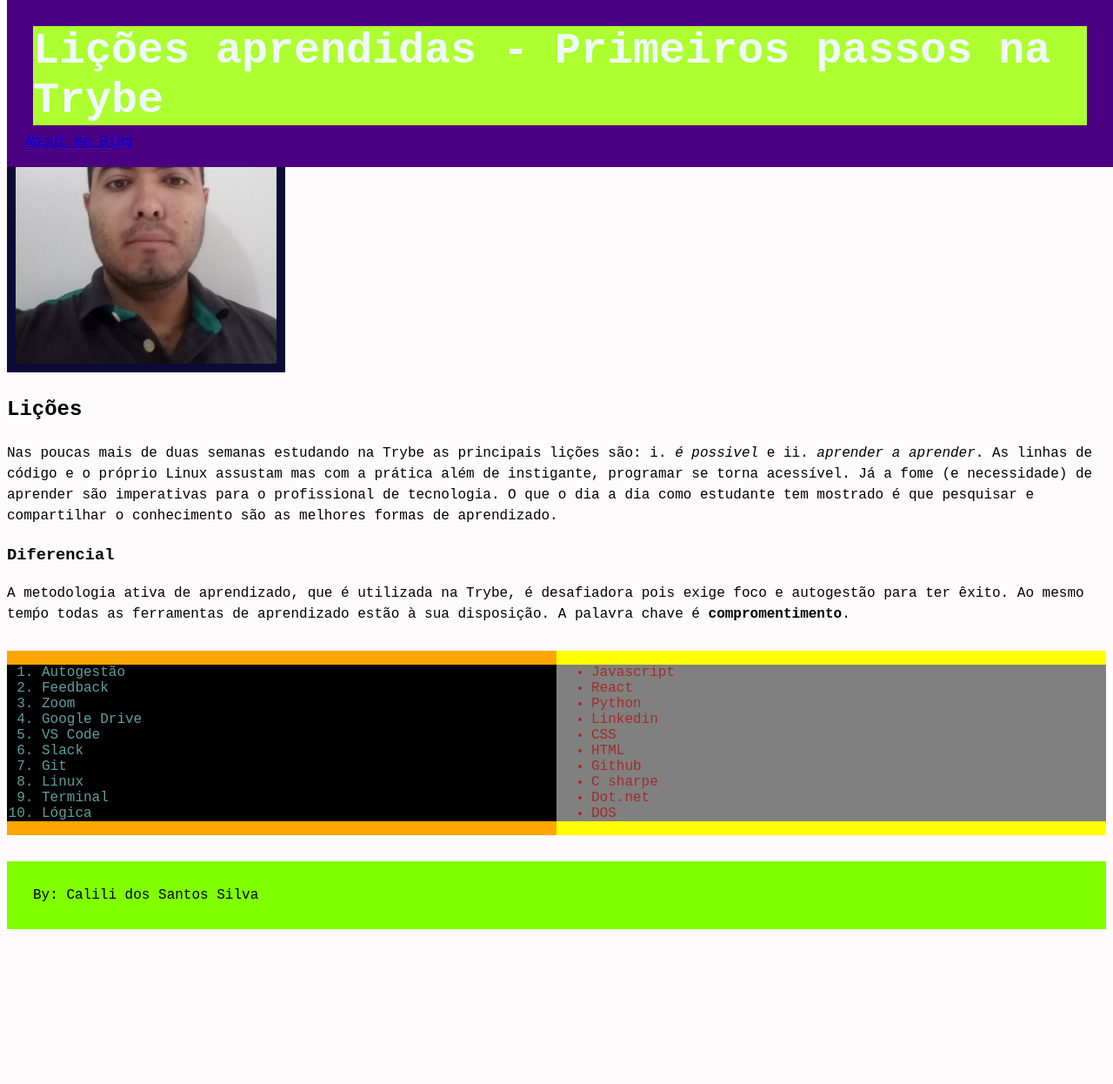
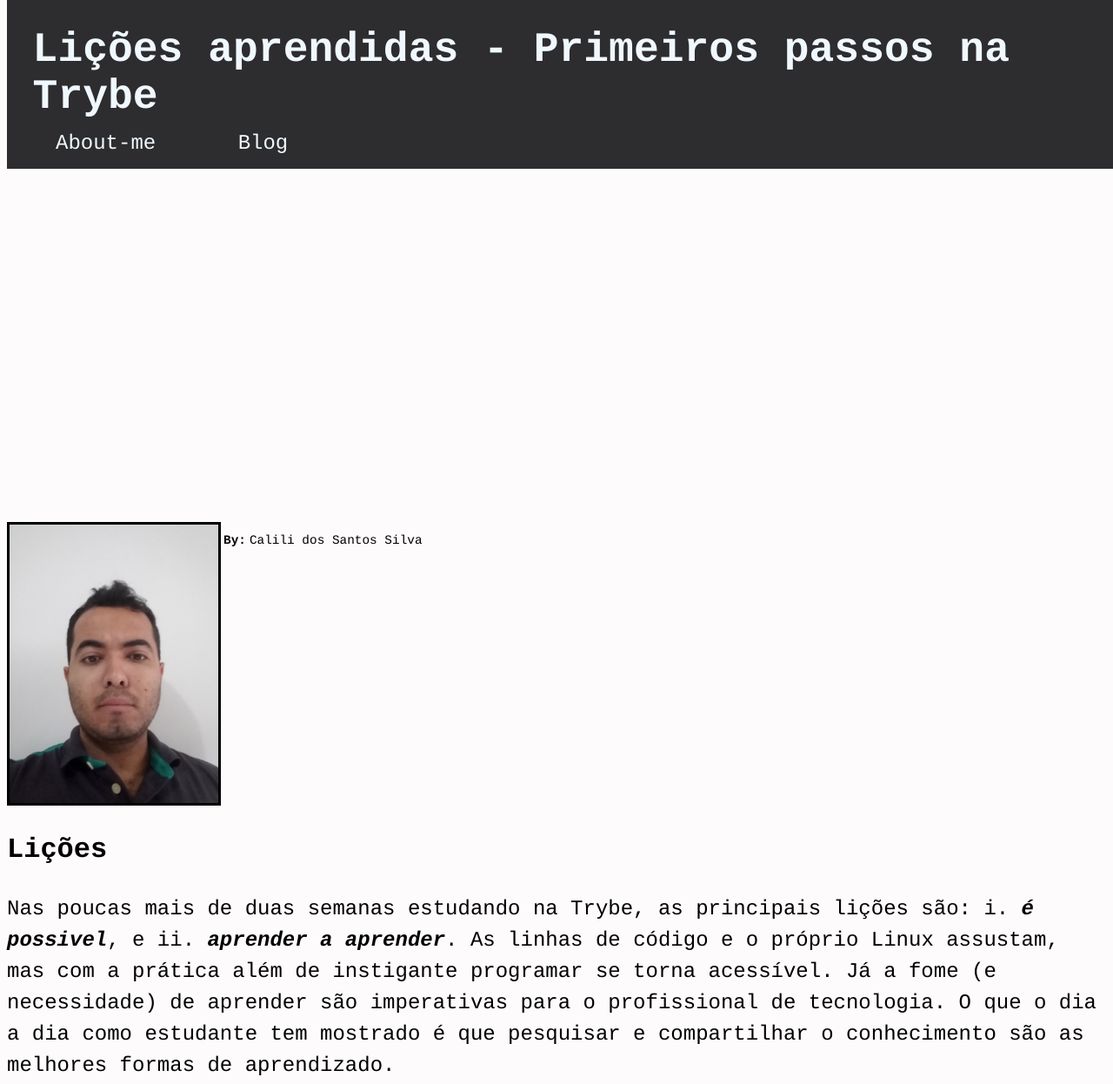
Before and after one commit to calilisantos/lessons-learned-project, a plain HTML site: page index.html in a window 1280 px wide. Shown: the top 1246 px of the page at 87% size. Before the commit the page ends 1076 px from the top, so only its background shows below. Drawn offline with Linux system fonts and the light colour scheme.

Commit message:
refatorando CSS

```diff
--- a/index.html
+++ b/index.html
@@ -5,44 +5,35 @@
 <meta http-equiv="X-UA-Compatible" content="IE=edge">
 <meta name="viewport" content="width=device-width, initial-scale=1.0">
 <title>Lições aprendidas - Trybe!</title>
-
 <link rel="stylesheet" href="style.css">
-
 </head>
 <body>
-
     <header id="cabecalho">
         <h1  id="titulo"> <strong>Lições aprendidas - Primeiros passos na Trybe </strong></h1>
-
         <nav>
-    <a href='https://www.escavador.com/sobre/7384448/calili-dos-santos-silva' target='_blank'> About me </a>
-    <a href='https://investidordireto.blogspot.com/' target='_blank'> Blog </a>
+            <a class="link" href='https://www.escavador.com/sobre/7384448/calili-dos-santos-silva' target='_blank'> About-me </a>
+            <a class="link" href='https://investidordireto.blogspot.com/' target='_blank'> Blog </a>
         </nav>
     </header>
-
     <main>
-
-    <img id="minha_foto" src="foto.jpg" alt="Perfil.jpg" >
-
+        <img id="minha_foto" src="foto.jpg" alt="Perfil" >
         <article class="artigos">
             <h2> Lições</h2>
-    Nas poucas mais de duas semanas estudando na Trybe as principais lições são: i. <em>é possivel</em> e
-    ii. <em>aprender a aprender</em>. As linhas de código e o próprio Linux assustam mas com a prática além de
-    instigante, programar se torna acessível. Já a fome (e necessidade) de aprender são imperativas para o profissional
+            Nas poucas mais de duas semanas estudando na Trybe, as principais lições são: i. <em><strong>é possivel</strong></em>, e
+            ii. <em><strong>aprender a aprender</strong></em>. As linhas de código e o próprio Linux assustam, mas com a prática além de
+            instigante programar se torna acessível. Já a fome (e necessidade) de aprender são imperativas para o profissional
             de tecnologia. O que o dia a dia como estudante tem mostrado é que pesquisar e compartilhar o conhecimento são as
             melhores formas de aprendizado.
         </article>
-
         <section class="artigos">
-    <h3>Diferencial</h3>
+            <h2>Diferencial</h2>
             <aside>A metodologia ativa de aprendizado, que é utilizada na Trybe, é desafiadora pois exige foco e autogestão para
-    ter êxito. Ao mesmo temṕo todas as ferramentas de aprendizado estão à sua disposição. A palavra chave é
+            ter êxito. Ao mesmo tempo todas as ferramentas de aprendizado estão à sua disposição. A palavra chave é
             <strong>compromentimento</strong>.
             </aside>
         </section>
-
-
         <section  class="lado-esquerdo">
+            <h3>Lições aprendidas</h3>
             <ol id="licoes_aprendidas">
                 <li> Autogestão </li>
                 <li> Feedback </li>
@@ -56,8 +47,8 @@
                 <li> Lógica </li>
             </ol>
         </section>
-
         <section  class="lado-direito" >
+            <h3>Lições a aprender</h3>
             <ul id="licoes_a_aprender">
                 <li> Javascript </li>
                 <li> React </li>
@@ -67,22 +58,22 @@
                 <li> HTML </li>
                 <li> Github </li>
                 <li> C sharpe </li>
-    <li> Dot.net </li>
+                <li>.Net </li>
                 <li> DOS </li>
             </ul>
         </section>
-
-
+    </main>
+    <footer id="rodape">
         <table>
-
+        <tr>
+        <th scope="row">
+        By:
+        </th>
+        <td>
+        Calili dos Santos Silva
+        </td>
+        </tr>
         </table>
-
-    </main>
-
-    <footer id="rodape"> By: Calili dos Santos Silva </footer>
-
-
-
+    </footer>
 </body>
-
 </html>
--- a/style.css
+++ b/style.css
@@ -1,66 +1,90 @@
+/* background-color: rgb(225, 229, 247); */
 body {
   background-color: rgb(253, 251, 251);
-  font-family: 'Courier New', sans-serif;
+  font-family: Courier, monospace;
 }
 
 #cabecalho {
-  background-color: indigo;
+  background-color: rgb(45, 44, 46);
+  padding: 2vh;
+  margin-bottom: 2vh;
   position: fixed;
   top: 0;
-  padding: 20px;
 }
 
 #titulo {
-  font-size: 50px;
+  font-size: 6vh;
   color: aliceblue;
-  background-color: greenyellow;
-  margin: 10px;
-  border: 10px;
+  margin: 1.7vh;
+}
+
+.link {
+  color: aliceblue;
+  font-size: 3vh;
+  margin-inline: 5vh;
+  text-decoration: none;
 }
 
 #minha_foto {
-  background-color: rgb(11, 11, 54);
-  width: 300px;
-  padding: 10px;
-  float: initial;
+  height: 40vh;
+  border: solid;
+  float: left;
 }
 
 .artigos {
   line-height: 1.5;
+  font-size: 3vh;
+  float: right;
+}
+
+.artigos h2 {
+  font-size: 4vh;
 }
 
 .lado-esquerdo {
-  display: inline-block;
+  color: aliceblue;
+  float: left;
   width: 50%;
-  top:left;
-  background-color: orange;
-  margin-top: 30px;
+  background-color: rgb(45, 44, 46);
+  margin-top: 5vh;
+}
 
+.lado-esquerdo h3 {
+  font-size: 3vh;
 }
 
 .lado-direito {
+  color: aliceblue;
   float: right;
   width: 50%;
-  top:right;
-  background-color: yellow;
-  margin-top: 30px;
+  background-color: rgb(45, 44, 46);
+  margin-top: 5vh;
+}
 
+.lado-direito h3 {
+  font-size: 3vh;
 }
 
 #licoes_aprendidas {
-  background-color: black;
   color: cadetblue;
-
+  font-weight: 700;
+  font-size: 2vh;
 }
 
 #licoes_a_aprender {
-  background-color: gray;
-  color: brown;
-
+  color: cadetblue;
+  font-weight: 700;
+  font-size: 2vh;
 }
 
+/* .licoes {
+  color: cadetblue;
+  font-weight: 700;
+  font-size: 2vh;
+} */
+
 #rodape {
-  background-color: chartreuse;
-  margin-top: 30px;
-  padding: 30px;
+  font-size: 1.8vh;
+  margin-top: 75vh;
+  padding: 10px;
 }
```
Lines whose indentation alone changed are shown as unchanged.
